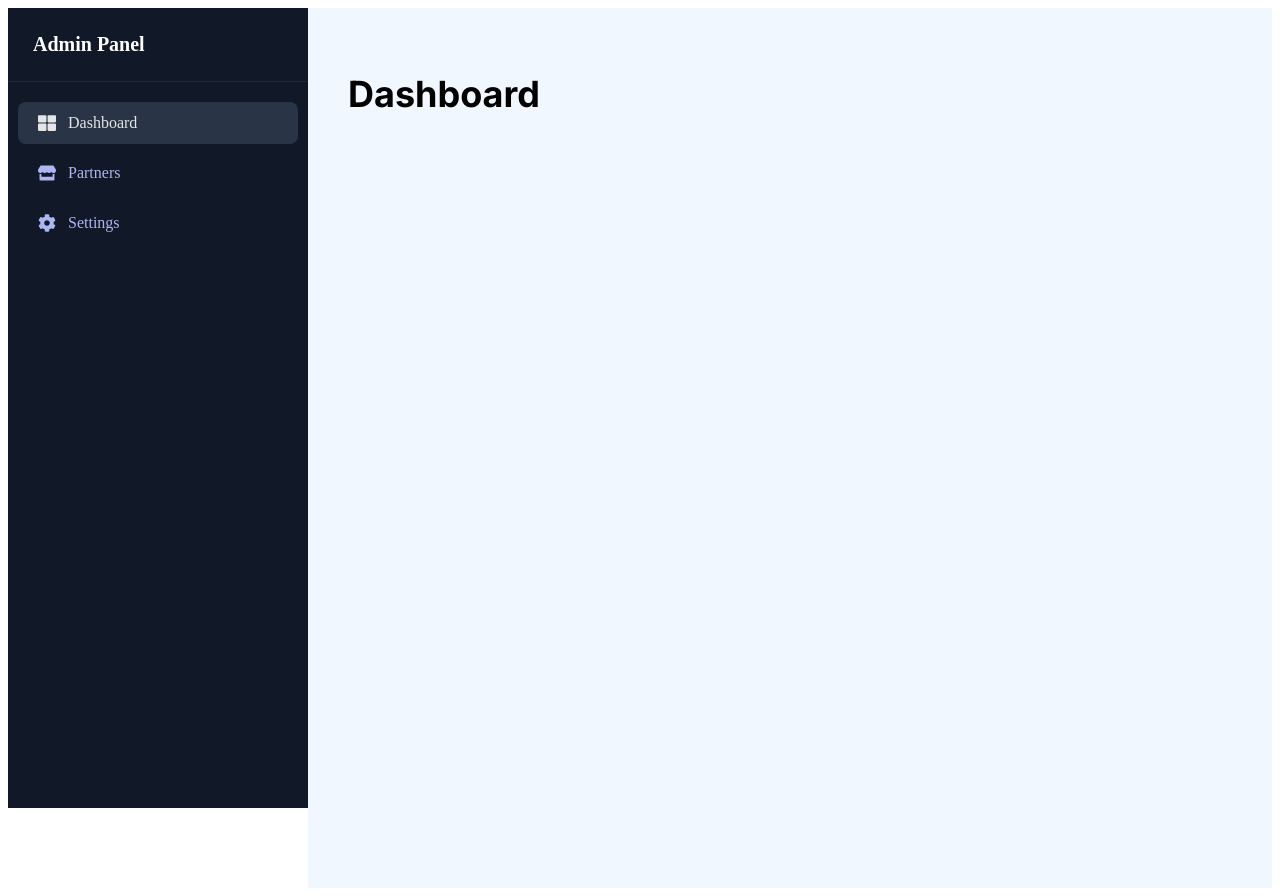
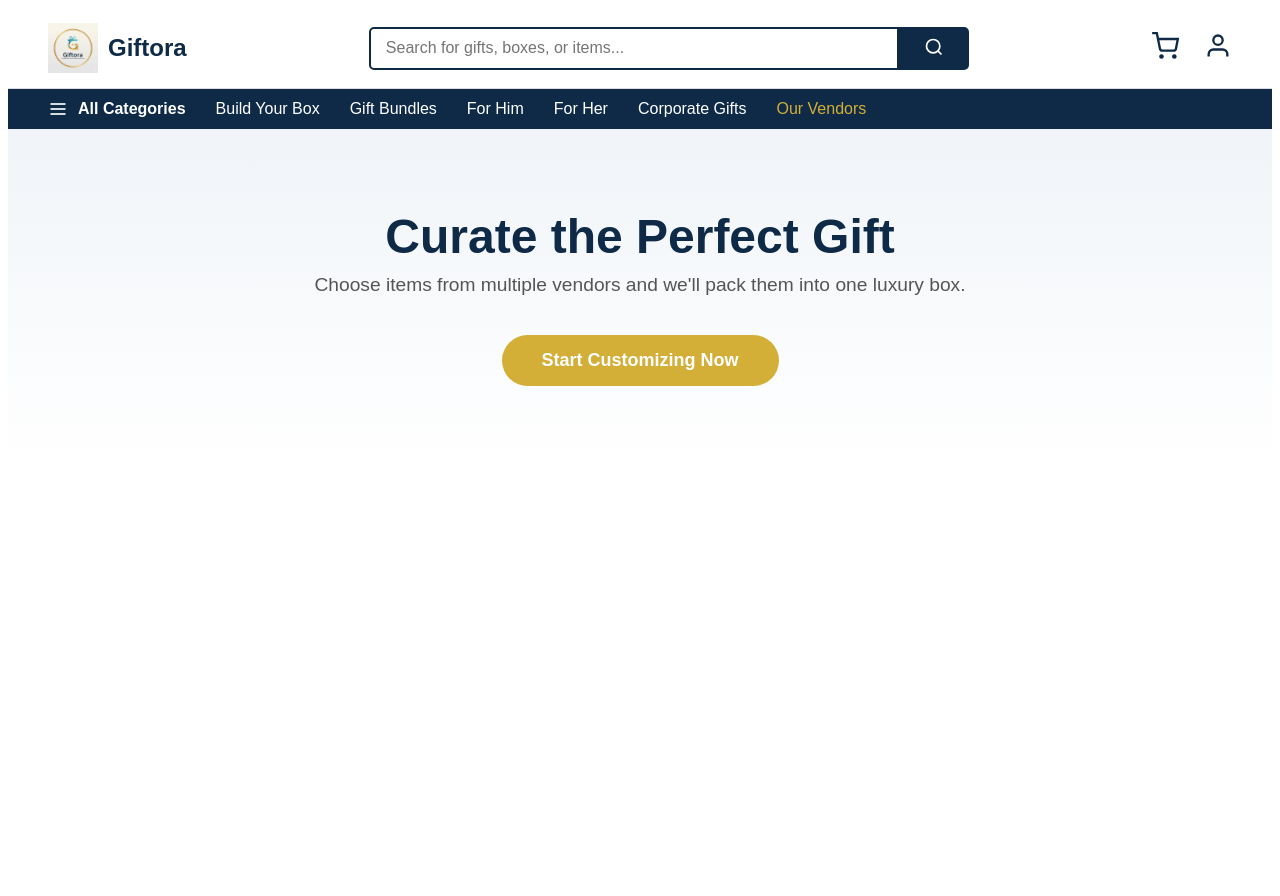
Before and after one commit to Dineth519/e23-co2060-GiftBox-Customization-Marketplace, a React (Create React App) app in the folder code/frontend/: page / in a window 1280 px wide. Before the commit this address led to /admin. After the commit the page ends 800 px from the top, so only its background shows below. Built offline with nearby package versions, Linux system fonts and the light colour scheme.

Commit message:
Added landing page header with logo and search bar

```diff
--- a/code/frontend/src/App.js
+++ b/code/frontend/src/App.js
@@ -7,6 +7,7 @@ import Sidebar from './components/admin/Sidebar.jsx';
 import Partners from './pages/admin/Partners.jsx';
 import Settings from './pages/admin/Settings.jsx';
 import Dashboard from './pages/admin/Dashboard.jsx';
+import LandingPage from './pages/LandingPage.jsx';
 
 /**
  * Main App Component
@@ -16,37 +17,40 @@ import Dashboard from './pages/admin/Dashboard.jsx';
 function App() {
   return (
     <Router>
-      {/* Main Layout Wrapper:
-        Using 'flex' ensures the Sidebar and Main Content sit side-by-side.
-      */}
-      <div style={{ display: 'flex', minHeight: '100vh' }}>
+      <Routes>
 
-        {/* Sidebar stays visible across all routes */}
-        <Sidebar />
+        {/* --- PUBLIC ROUTE --- */}
+        {/* This is the first page users will see (http://localhost:5173/) */}
+        {/* It does NOT have the Sidebar */}
+        <Route path="/" element={<LandingPage />} />
 
-        {/* Main Content Area:
-          'flex: 1' allows this div to take up the remaining width.
+
+        {/* --- ADMIN ROUTES --- */}
+        {/* Any URL starting with "/admin" will be handled here.
+            We wrap these routes in the Sidebar layout.
         */}
-        <div style={{ flex: 1, background: '#deebf7' }}>
-          <Routes>
-            {/* Route for the main Admin Overview */}
-            <Route path="/admin" element={<Dashboard />} />
+        <Route path="/admin/*" element={
+          <div style={{ display: 'flex', minHeight: '100vh' }}>
 
-            {/* Route for Partner/Seller management */}
-            <Route path="/admin/partners" element={<Partners />} />
+            {/* Sidebar is only visible for admin routes */}
+            <Sidebar />
 
-            {/* Route for System Settings */}
-            <Route path="/admin/settings" element={<Settings />} />
+            {/* Main Content Area for Admin */}
+            <div style={{ flex: 1, background: '#deebf7' }}>
+              <Routes>
+                {/* Default Admin Page (Dashboard) - matches "/admin" */}
+                <Route path="/" element={<Dashboard />} />
 
-            {/* Default Redirect:
-              If the user visits the base URL "/", they are automatically
-              sent to the "/admin" dashboard.
-            */}
-            <Route path="/" element={<Navigate to="/admin" />} />
-          </Routes>
-        </div>
+                {/* Other Admin Pages - matches "/admin/partners", etc. */}
+                <Route path="partners" element={<Partners />} />
+                <Route path="settings" element={<Settings />} />
+              </Routes>
+            </div>
 
-      </div>
+          </div>
+        } />
+
+      </Routes>
     </Router>
   );
 }
--- /dev/null
+++ b/code/frontend/src/pages/LandingPage.jsx
@@ -0,0 +1,127 @@
+import React from 'react';
+import logo from '../assets/logo.jpeg';
+
+const LandingPage = () => {
+  return (
+    <div style={{ fontFamily: 'sans-serif' }}>
+
+      {/* --- 1. TOP HEADER (Logo, Search, Icons) --- */}
+      <nav style={{
+        display: 'flex',
+        alignItems: 'center',
+        justifyContent: 'space-between',
+        padding: '15px 40px',
+        backgroundColor: '#ffffff',
+        borderBottom: '1px solid #ddd'
+      }}>
+
+        {/* Logo Section */}
+        <div style={{ display: 'flex', alignItems: 'center' }}>
+          <img src={logo} alt="Giftora Logo" style={{ height: '50px' }} />
+          <span style={{ marginLeft: '10px', fontSize: '24px', fontWeight: 'bold', color: '#0e2a47' }}>
+            Giftora
+          </span>
+        </div>
+
+        {/* Search Bar Section */}
+        <div style={{ display: 'flex', flex: 1, maxWidth: '600px', margin: '0 40px' }}>
+          <input
+            type="text"
+            placeholder="Search for gifts, boxes, or items..."
+            style={{
+              width: '100%', padding: '10px 15px', border: '2px solid #0e2a47',
+              borderRadius: '5px 0 0 5px', outline: 'none', fontSize: '16px'
+            }}
+          />
+          <button style={{
+            padding: '10px 25px', backgroundColor: '#0e2a47', border: 'none',
+            borderRadius: '0 5px 5px 0', cursor: 'pointer'
+          }}>
+            {/* Search Icon */}
+            <svg width="20" height="20" viewBox="0 0 24 24" fill="none" stroke="white" strokeWidth="2">
+              <circle cx="11" cy="11" r="8"></circle>
+              <line x1="21" y1="21" x2="16.65" y2="16.65"></line>
+            </svg>
+          </button>
+        </div>
+
+        {/* Icons Section */}
+        <div style={{ display: 'flex', gap: '25px', alignItems: 'center' }}>
+          <div style={{ cursor: 'pointer', textAlign: 'center' }}>
+             <svg width="28" height="28" viewBox="0 0 24 24" fill="none" stroke="#0e2a47" strokeWidth="2">
+                <circle cx="9" cy="21" r="1"></circle>
+                <circle cx="20" cy="21" r="1"></circle>
+                <path d="M1 1h4l2.68 13.39a2 2 0 0 0 2 1.61h9.72a2 2 0 0 0 2-1.61L23 6H6"></path>
+             </svg>
+          </div>
+          <div style={{ cursor: 'pointer', textAlign: 'center' }}>
+            <svg width="28" height="28" viewBox="0 0 24 24" fill="none" stroke="#0e2a47" strokeWidth="2">
+              <path d="M20 21v-2a4 4 0 0 0-4-4H8a4 4 0 0 0-4 4v2"></path>
+              <circle cx="12" cy="7" r="4"></circle>
+            </svg>
+          </div>
+        </div>
+      </nav>
+
+      {/* --- 2. CATEGORIES BAR (The New Green/Blue Bar) --- */}
+      <div style={{
+        backgroundColor: '#0e2a47', // Dark Blue Theme Color
+        color: 'white',
+        padding: '10px 40px',
+        display: 'flex',
+        alignItems: 'center',
+        gap: '30px', // Space between links
+        fontSize: '16px',
+        fontWeight: '500'
+      }}>
+
+        {/* The "All Categories" Dropdown Trigger */}
+        <div style={{ display: 'flex', alignItems: 'center', cursor: 'pointer', fontWeight: 'bold' }}>
+          <svg width="20" height="20" viewBox="0 0 24 24" fill="none" stroke="white" strokeWidth="2" style={{ marginRight: '10px' }}>
+            <line x1="3" y1="12" x2="21" y2="12"></line>
+            <line x1="3" y1="6" x2="21" y2="6"></line>
+            <line x1="3" y1="18" x2="21" y2="18"></line>
+          </svg>
+          All Categories
+        </div>
+
+        {/* Menu Links */}
+        <span style={{ cursor: 'pointer' }}>Build Your Box</span> {/* Important for your project [cite: 11] */}
+        <span style={{ cursor: 'pointer' }}>Gift Bundles</span>
+        <span style={{ cursor: 'pointer' }}>For Him</span>
+        <span style={{ cursor: 'pointer' }}>For Her</span>
+        <span style={{ cursor: 'pointer' }}>Corporate Gifts</span>
+        <span style={{ cursor: 'pointer', color: '#d4af37' }}>Our Vendors</span> {/* Highlighted Vendor Link */}
+
+      </div>
+
+      {/* --- 3. HERO / BODY SECTION --- */}
+      <div style={{
+        textAlign: 'center',
+        padding: '80px 20px',
+        background: 'linear-gradient(to bottom, #f0f4f8, #ffffff)'
+      }}>
+        <h1 style={{ fontSize: '3rem', color: '#0e2a47', margin: '0' }}>Curate the Perfect Gift</h1>
+        <p style={{ fontSize: '1.2rem', color: '#555', marginTop: '10px' }}>
+          Choose items from multiple vendors and we'll pack them into one luxury box.
+        </p>
+        <button style={{
+          marginTop: '20px',
+          padding: '15px 40px',
+          backgroundColor: '#d4af37', // Gold Color
+          color: 'white',
+          border: 'none',
+          borderRadius: '30px',
+          fontSize: '18px',
+          cursor: 'pointer',
+          fontWeight: 'bold'
+        }}>
+          Start Customizing Now
+        </button>
+      </div>
+
+    </div>
+  );
+};
+
+export default LandingPage;
```
Also changed, not shown: code/frontend/public/logo.jpeg (added), code/frontend/src/assets/logo.jpeg (added).
